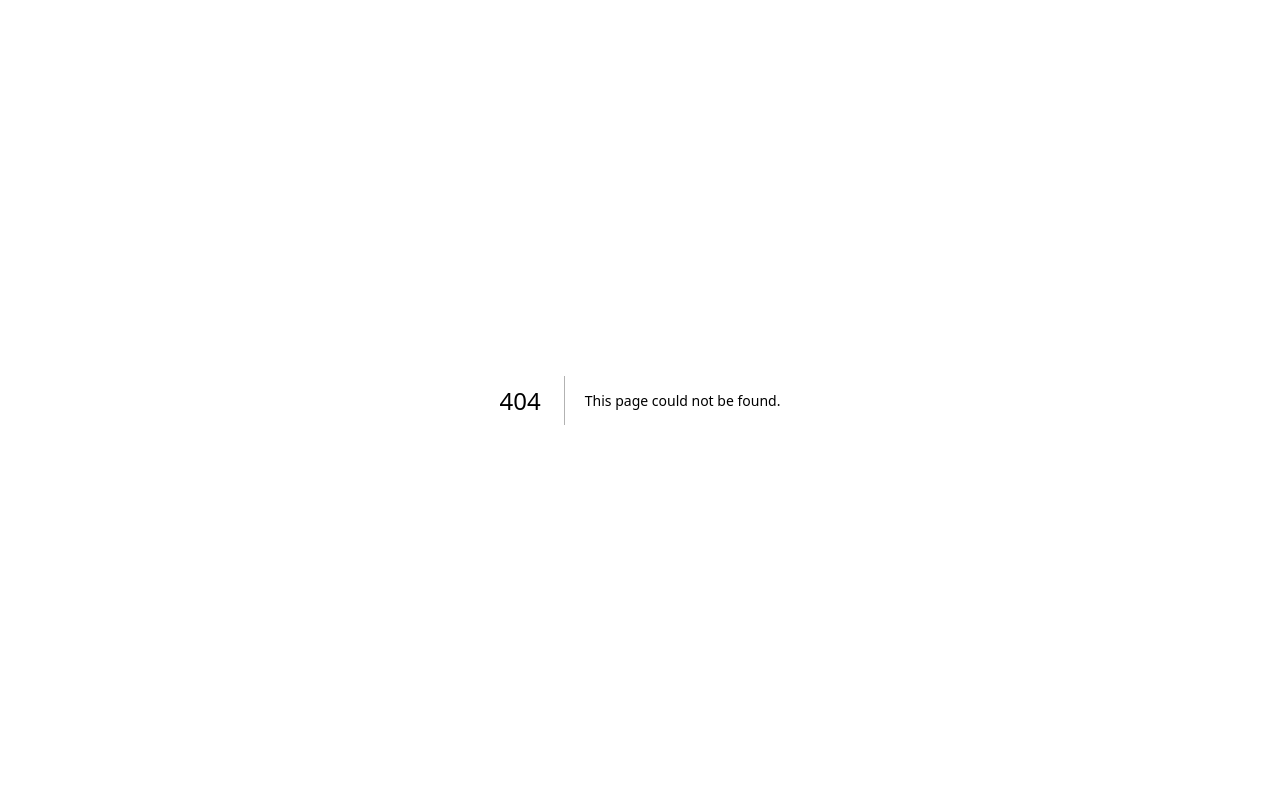
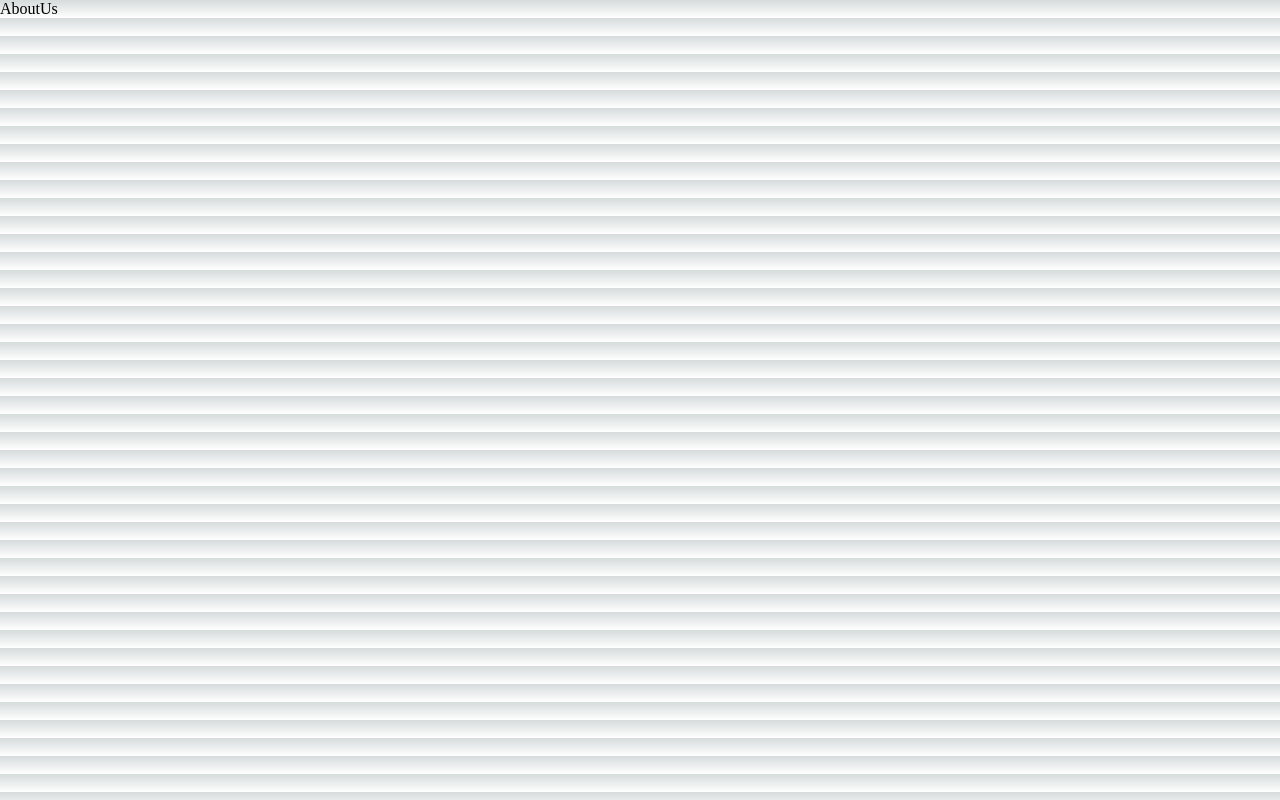
Before and after one commit to Anastasiia-Obushenko/events_app, a Next.js app: page /about-us in a window 1280 px wide. Before the commit this address had no page. Built offline with nearby package versions, Linux system fonts and the light colour scheme.

Commit message:
add further pages

```diff
--- /dev/null
+++ b/src/pages/about-us.js
@@ -0,0 +1,9 @@
+import React from 'react'
+
+const AboutUs = () => {
+  return (
+    <div>AboutUs</div>
+  )
+}
+
+export default AboutUs
```
Also changed, not shown: src/pages/events/index.js (added, +9 -0 lines).
